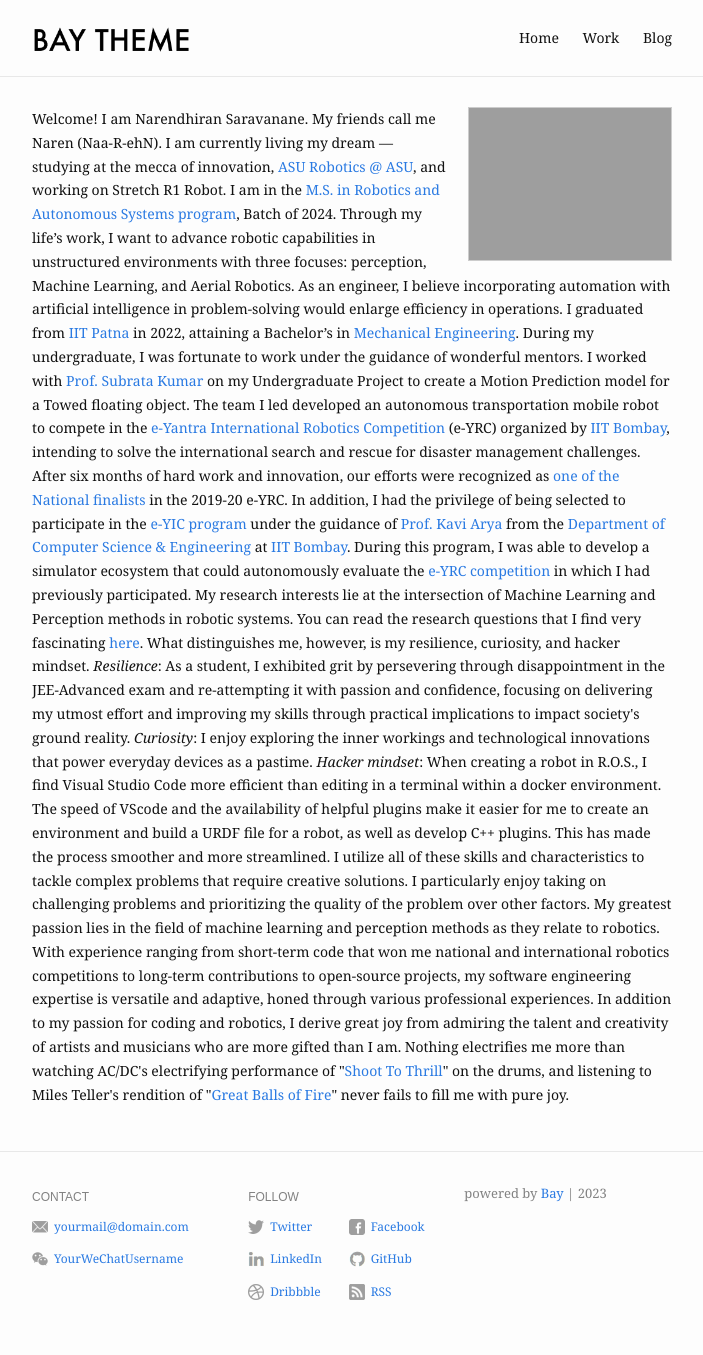
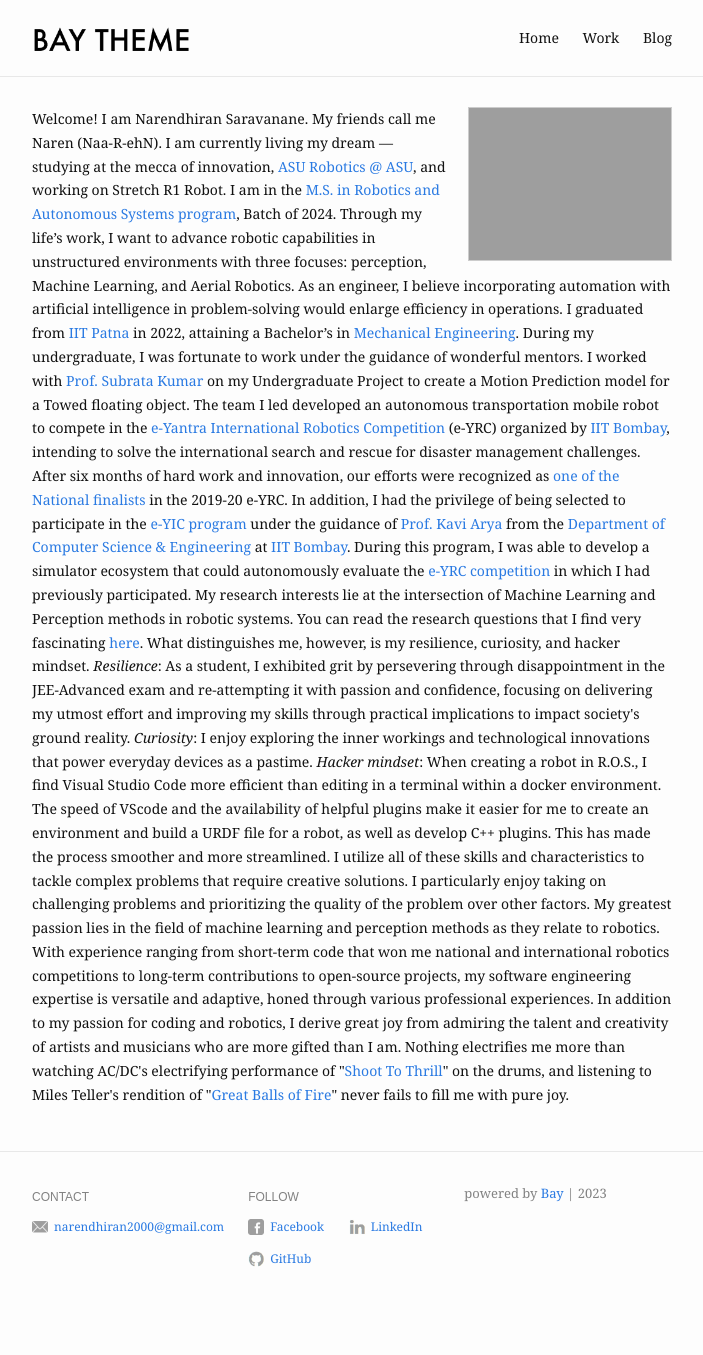
Before and after one commit to naren200/naren200.github.io, a Jekyll site: the page built from index.md, in a window 1280 px wide. Shown: the whole page, without its empty margins (288-991 px from the left). Built offline with Jekyll 4.4.1, drawn with Linux system fonts in a browser that asks for light colours; after the commit the page ends 1322 px from its top, so only the background shows below that.

Commit message:
Update _config.yml

```diff
--- a/_config.yml
+++ b/_config.yml
@@ -20,25 +20,25 @@ footer:
   show_powered_by: true
   contact:
     - name: Email
-      value: yourmail@domain.com
-      link: mailto:yourmail@domain.com
-    - name: WeChat
-      value: YourWeChatUsername
-      link: "#"
+      value: narendhiran2000@gmail.com
+      link: mailto:narendhiran2000@gmail.com
+    # - name: WeChat
+    #   value: YourWeChatUsername
+    #   link: "#"
   follow:
-    - name: Twitter
-      link: http://twitter.com/YourTwitterUsername
-      username: "@YourTwitterUsername"
+    # - name: Twitter
+    #   link: http://twitter.com/YourTwitterUsername
+    #   username: "@YourTwitterUsername"
     - name: Facebook
-      link: http://facebook.com/YourFacebookUsername
+      link: https://www.facebook.com/narendhiran.saravanane.9/
     - name: LinkedIn
-      link: http://linkedin.com/in/YourLinkedInUsername
+      link: https://www.linkedin.com/in/narendhiran13/
     - name: GitHub
-      link: http://github.com/YourGitHubUsername
-    - name: Dribbble
-      link: https://dribbble.com/YourDribbbleUsername
-    - name: RSS
-      link: /feed.xml
+      link: https://github.com/naren200
+    # - name: Dribbble
+    #   link: https://dribbble.com/YourDribbbleUsername
+    # - name: RSS
+    #   link: /feed.xml
 
 # Build settings
 markdown: kramdown
```
